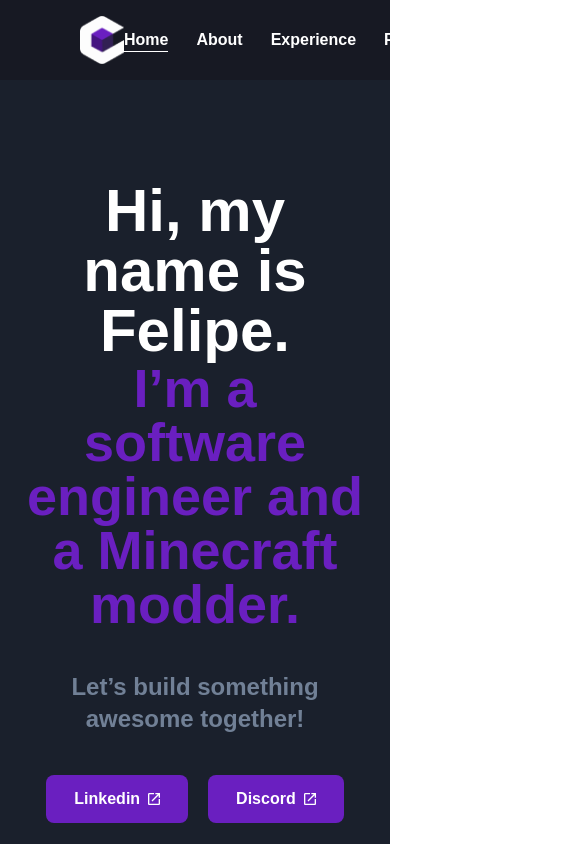
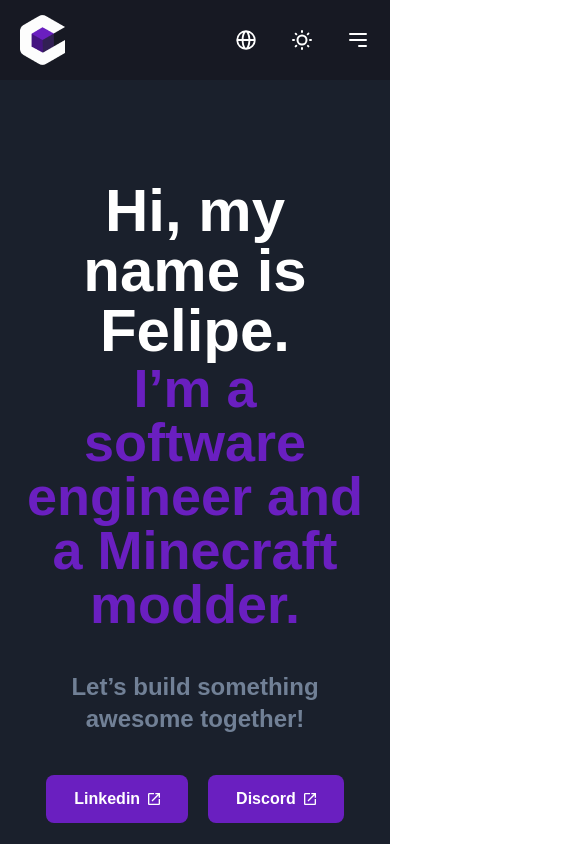
Before and after one commit to CerbonXD/Portfolio-WebSite, a React (Vite) app: page / in a window 390 px wide. Shown: the top 844 px of the page, 585 px wide, since content can reach past the window. Built offline with nearby package versions, Linux system fonts and the light colour scheme; a web font is replaced by a local one; what i18next-xhr-backend would draw is missing.

Commit message:
Add hamburguer menu to nav

```diff
--- a/src/components/Nav/Nav.jsx
+++ b/src/components/Nav/Nav.jsx
@@ -6,14 +6,18 @@ import "/node_modules/flag-icons/css/flag-icons.min.css";
 import { useState } from "react";
 
 export default function Nav() {
-    const [t] = useTranslation()
+    const [t] = useTranslation();
+    const [menuOpen, setMenuOpen] = useState(false); // State to toggle menu
 
-    const navLinkCss = "underline-center-animation-light dark:underline-center-animation-dark"
+    const toggleMenu = () => setMenuOpen(!menuOpen); // Toggle menu function
+
+    const navLinkCss = "underline-center-animation-light dark:underline-center-animation-dark";
 
     return (
-        <div className="flex justify-between items-center h-full max-w-[120rem] mx-auto px-20">
+        <div className="h-full px-5 lg:px-20">
+            <div className="flex justify-between items-center h-full max-w-[120rem] mx-auto ">
                 <Logo/>
-            <nav>
+                <nav className="hidden md:block"> {/* Desktop Navigation */}
                     <ul className="flex justify-center gap-7">
                         <li><NavLink className={({isActive}) => isActive ? "border-b-[0.063rem] border-black dark:border-white py-[0.188rem] " : "" + navLinkCss} to="/">{t("nav.home")}</NavLink></li>
                         <li><NavLink className={({isActive}) => isActive ? "border-b-[0.063rem] border-black dark:border-white py-[0.188rem] " : "" + navLinkCss} to="/about">{t("nav.about")}</NavLink></li>
@@ -24,8 +28,43 @@ export default function Nav() {
                     </ul>
                 </nav>
                 <LanguageAndThemeButtons/>
+
+                <div className="md:hidden ml-5">
+                    {/* Hamburger icon for small screens */}
+                    <div onClick={toggleMenu}>
+                        <svg
+                            xmlns="http://www.w3.org/2000/svg"
+                            className="h-6 w-6 cursor-pointer transform -scale-x-100"
+                            fill="none"
+                            viewBox="0 0 24 24"
+                            stroke="currentColor">
+                            <path
+                                strokeLinecap="round"
+                                strokeLinejoin="round"
+                                strokeWidth="2"
+                                d="M4 6h16M4 12h16M4 18h7"
+                            />
+                        </svg>
                     </div>
-    )
+
+                    {/* Mobile Navigation - Shows when menu is open */}
+                    {menuOpen && (
+                        <nav className="md:hidden absolute top-0 left-0 w-full h-screen bg-white dark:bg-gray-900 flex flex-col items-center justify-center z-50">
+                            <button className="btn btn-sm btn-circle btn-ghost absolute right-5 top-10" onClick={toggleMenu}>✕</button>
+                            <ul className="flex flex-col items-center gap-8">
+                                <li onClick={toggleMenu}><NavLink className={({isActive}) => isActive ? "border-b-[0.063rem] border-black dark:border-white py-[0.188rem] " : "" + navLinkCss} to="/">{t("nav.home")}</NavLink></li>
+                                <li onClick={toggleMenu}><NavLink className={({isActive}) => isActive ? "border-b-[0.063rem] border-black dark:border-white py-[0.188rem] " : "" + navLinkCss} to="/about">{t("nav.about")}</NavLink></li>
+                                <li onClick={toggleMenu}><NavLink className={({isActive}) => isActive ? "border-b-[0.063rem] border-black dark:border-white py-[0.188rem] " : "" + navLinkCss} to="/experience">{t("nav.experience")}</NavLink></li>
+                                <li onClick={toggleMenu}><NavLink className={({isActive}) => isActive ? "border-b-[0.063rem] border-black dark:border-white py-[0.188rem] " : "" + navLinkCss} to="/projects">{t("nav.projects")}</NavLink></li>
+                                <li onClick={toggleMenu}><NavLink className={({isActive}) => isActive ? "border-b-[0.063rem] border-black dark:border-white py-[0.188rem] " : "" + navLinkCss} to="/resume">{t("nav.resume")}</NavLink></li>
+                                <li onClick={toggleMenu}><NavLink className={({isActive}) => isActive ? "border-b-[0.063rem] border-black dark:border-white py-[0.188rem] " : "" + navLinkCss} to="/contact">{t("nav.contact")}</NavLink></li>
+                            </ul>
+                        </nav>
+                    )}
+                </div>
+            </div>
+        </div>
+    );
 }
 
 function Logo() {
@@ -44,10 +83,9 @@ function LanguageAndThemeButtons() {
         setDark(!dark)
         document.body.classList.toggle("dark")
     }
-
     return (
         <>
-            <div className="flex flex-grow justify-end items-center basis-0 gap-2">
+            <div className="flex justify-end items-center basis-0 flex-grow gap-2">
                 <button className="px-[0.875rem] py-[0.625rem] rounded-lg hover:bg-black/[.06] dark:hover:bg-white/[.06] active:scale-90 transition" onClick={() => document.getElementById("language_modal").showModal()}>
                     <svg
                         className="h-5 w-5 fill-current"
```
Lines whose indentation alone changed are shown as unchanged.
